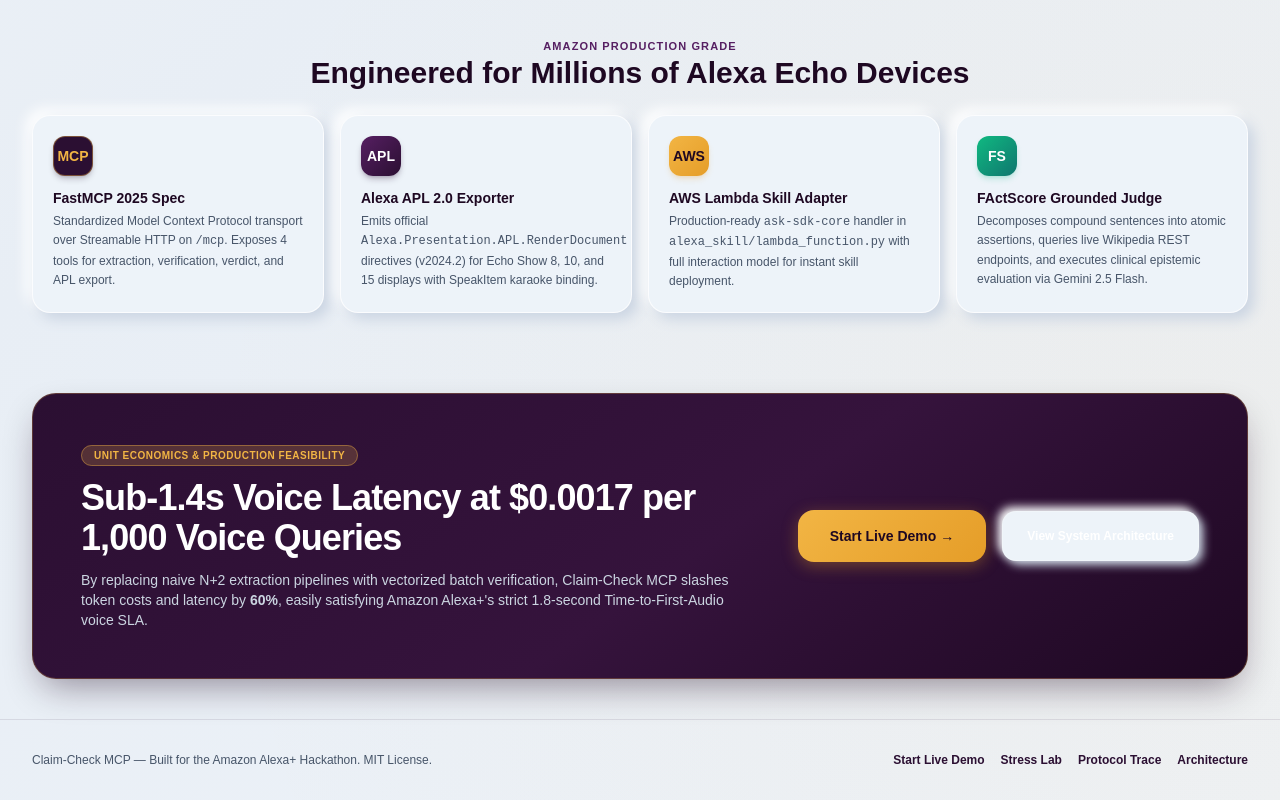
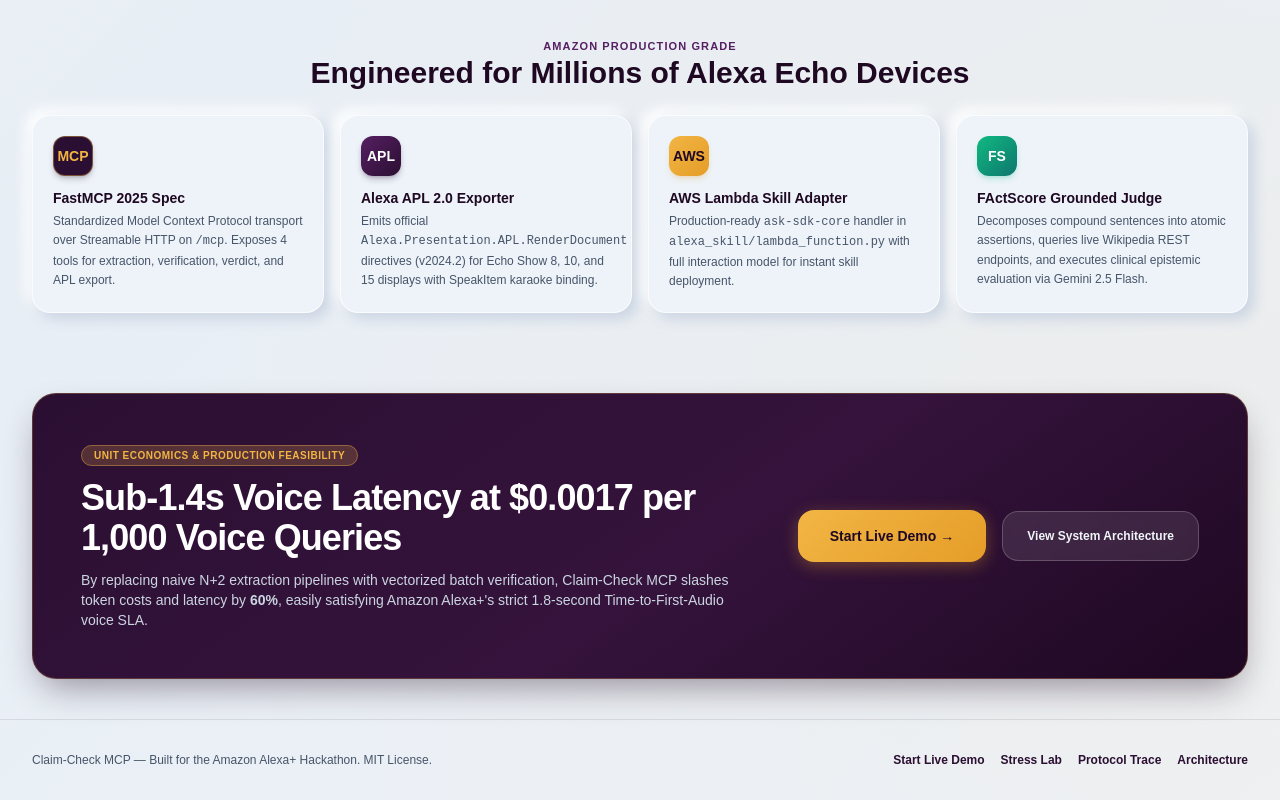
Before and after one commit to Claim-Check-team/Claim_Check_Mcp, a Next.js app in the folder frontend/: page / in a window 1280 px wide. Shown: the part 1457-2257 px from the top of the page. Built offline with nearby package versions, Linux system fonts and the light colour scheme.

Commit message:
fix(ui): correct contrast on Unit Economics card and secondary button

```diff
--- a/frontend/app/page.tsx
+++ b/frontend/app/page.tsx
@@ -389,7 +389,7 @@
               </Link>
               <Link
                 href="/architecture"
-                className="neu-button px-6 py-4 rounded-2xl font-bold text-xs text-white bg-white/10 hover:bg-white/20 border border-white/20"
+                className="px-6 py-4 rounded-2xl font-bold text-xs text-silver-100 hover:text-white bg-white/10 hover:bg-white/20 border border-white/20 hover:border-marigold-400/40 backdrop-blur-sm transition-all"
               >
                 View System Architecture
               </Link>
```
